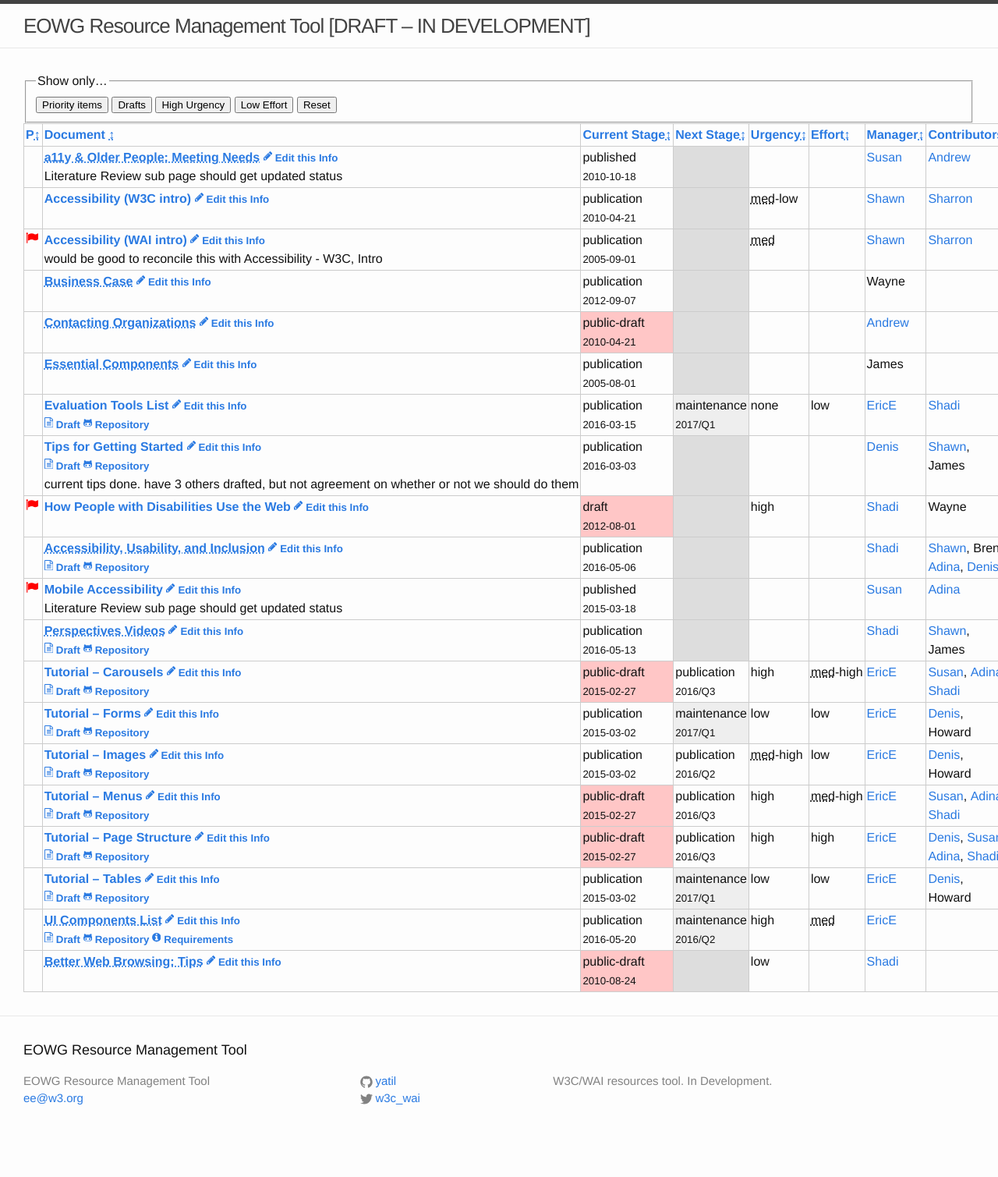
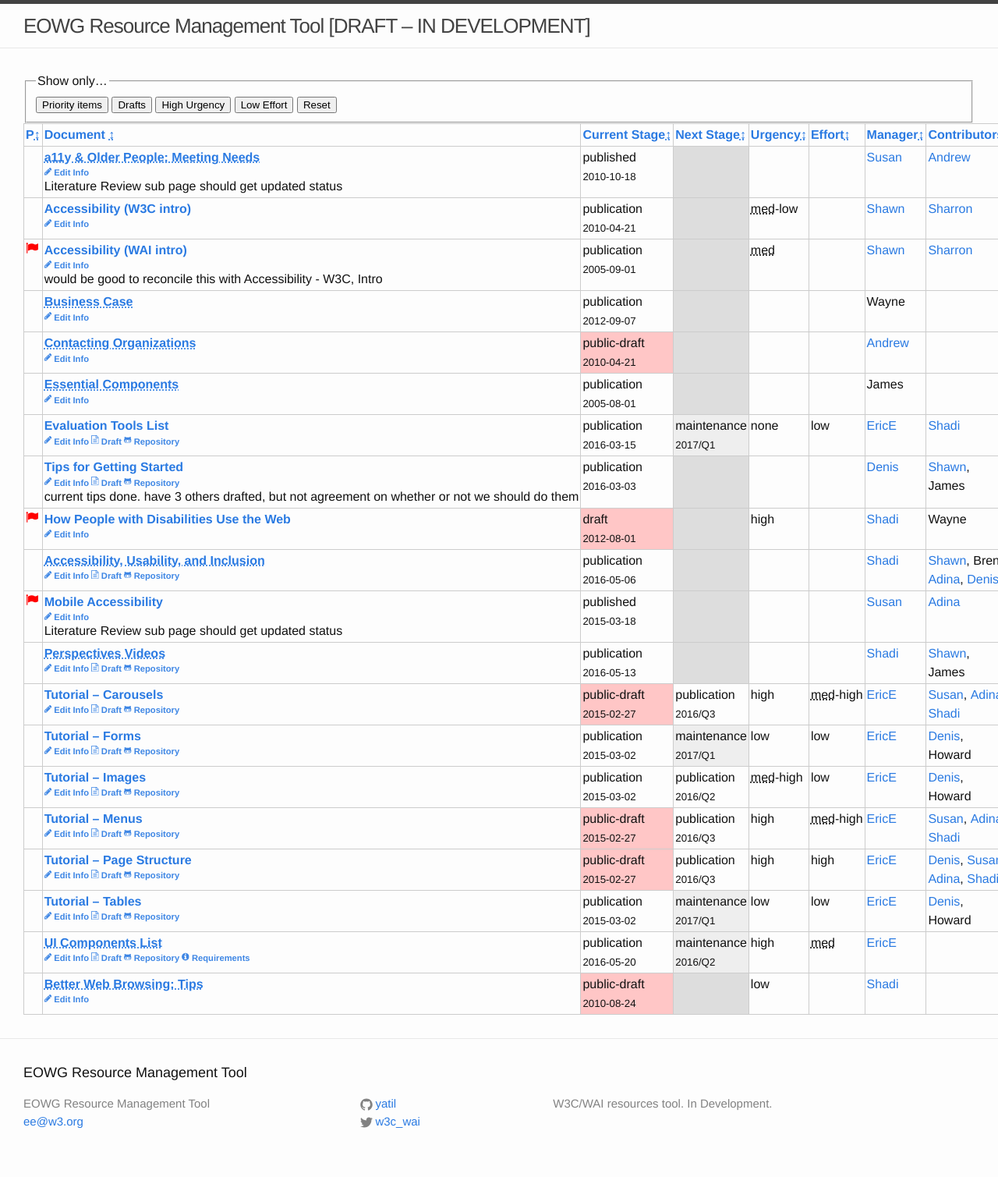
Before and after one commit to w3c/wai-resources, a Jekyll site: the page built from index.html, in a window 1280 px wide. Shown: the whole page at 78% size. Built offline with Jekyll 4.4.1, drawn with Linux system fonts in a browser that asks for light colours; before the commit the page ends 1480 px from its top, so only the background shows below that.

Commit message:
Slight styling adjustments

```diff
--- a/_sass/_base.scss
+++ b/_sass/_base.scss
@@ -273,10 +273,13 @@ ul.inline {
   }
 }
 
-th details {
-    font-size: .8em;
-    margin-left: 2em;
-    font-weight: normal;
+th small {
+  display: block;
+  line-height: 1;
+  font-size: .7em;
+  a, a:visited, a:hover, a:focus {
+    opacity: .9;
+  }
 }
 
 .note {
--- a/index.html
+++ b/index.html
@@ -54,14 +54,10 @@ layout: default
               {{res.title}}
             {% endif %}
             {% if res.uri %}</a>{% endif %}
-            <small><a href="https://github.com/w3c/wai-resources/edit/gh-pages/{{ res.relative_path }}">{% include icon.html use="edit" %} Edit this Info</a>
+            <small><a href="https://github.com/w3c/wai-resources/edit/gh-pages/{{ res.relative_path }}">{% include icon.html use="edit" %} Edit Info</a>
             {% if res.repository %}
-              <br><a href="https://w3c.github.io/{{ res.repository }}/">{% include icon.html use="draft" %} Draft</a>
+              <a href="https://w3c.github.io/{{ res.repository }}/">{% include icon.html use="draft" %} Draft</a>
               <a href="https://github.com/w3c/{{ res.repository }}/">{% include icon.html use="github" %} Repository</a>
-            {% else %}
-              {% if res.requirements %}
-                <br>
-              {% endif %}
             {% endif %}
             {% if res.requirements %}
               <a href="{{ res.requirements }}/">{% include icon.html use="requirements" %} Requirements</a>
```
